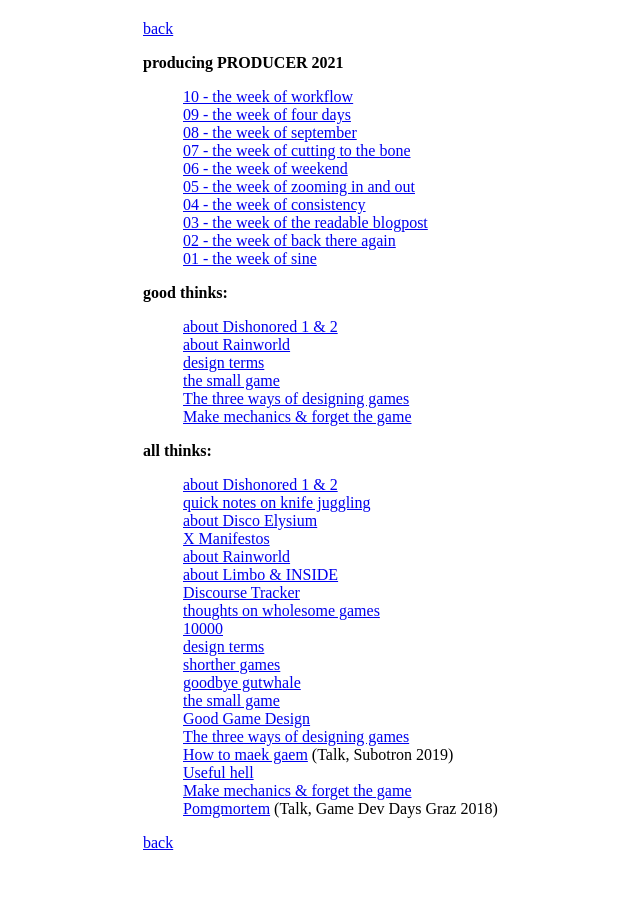
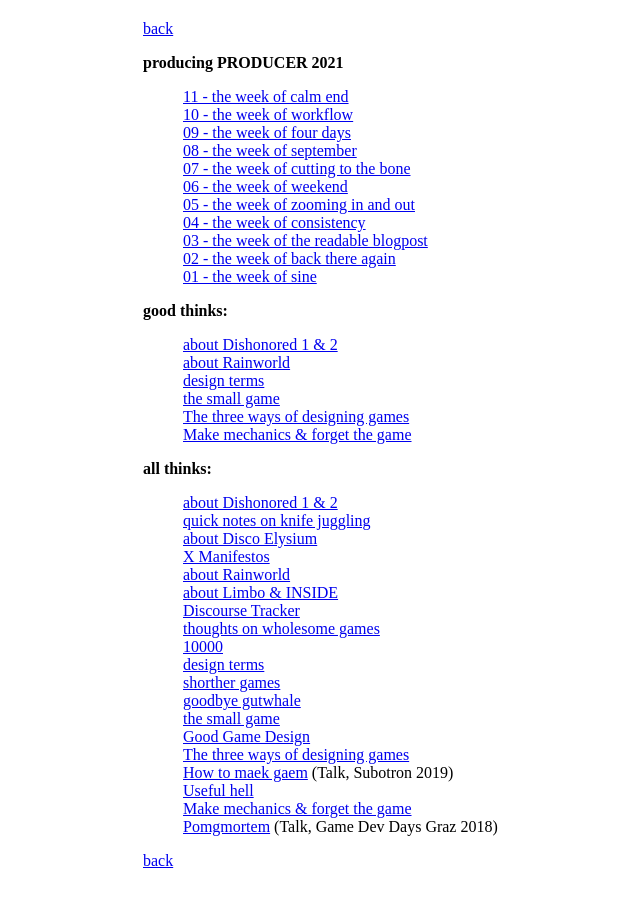
Before and after one commit to stuffedwombat/stuffedwombat.github.io, a Jekyll site: the page built from thinking.md, in a window 1280 px wide. Shown: the whole page, without its empty margins (181-821 px from the left). Built offline with Jekyll 4.4.1, drawn with Linux system fonts in a browser that asks for light colours; our own code applies the rules of GitHub Pages for plain Markdown files; comment, search, counter and statistics services are not loaded.

Commit message:
Update thinking.md

```diff
--- a/thinking.md
+++ b/thinking.md
@@ -1,6 +1,7 @@
 [back](index)
 
 **producing PRODUCER 2021**
+- [11 - the week of calm end](producering_11)
 - [10 - the week of workflow](producering_10)
 - [09 - the week of four days](producering_09)
 - [08 - the week of september](producering_08)
```
